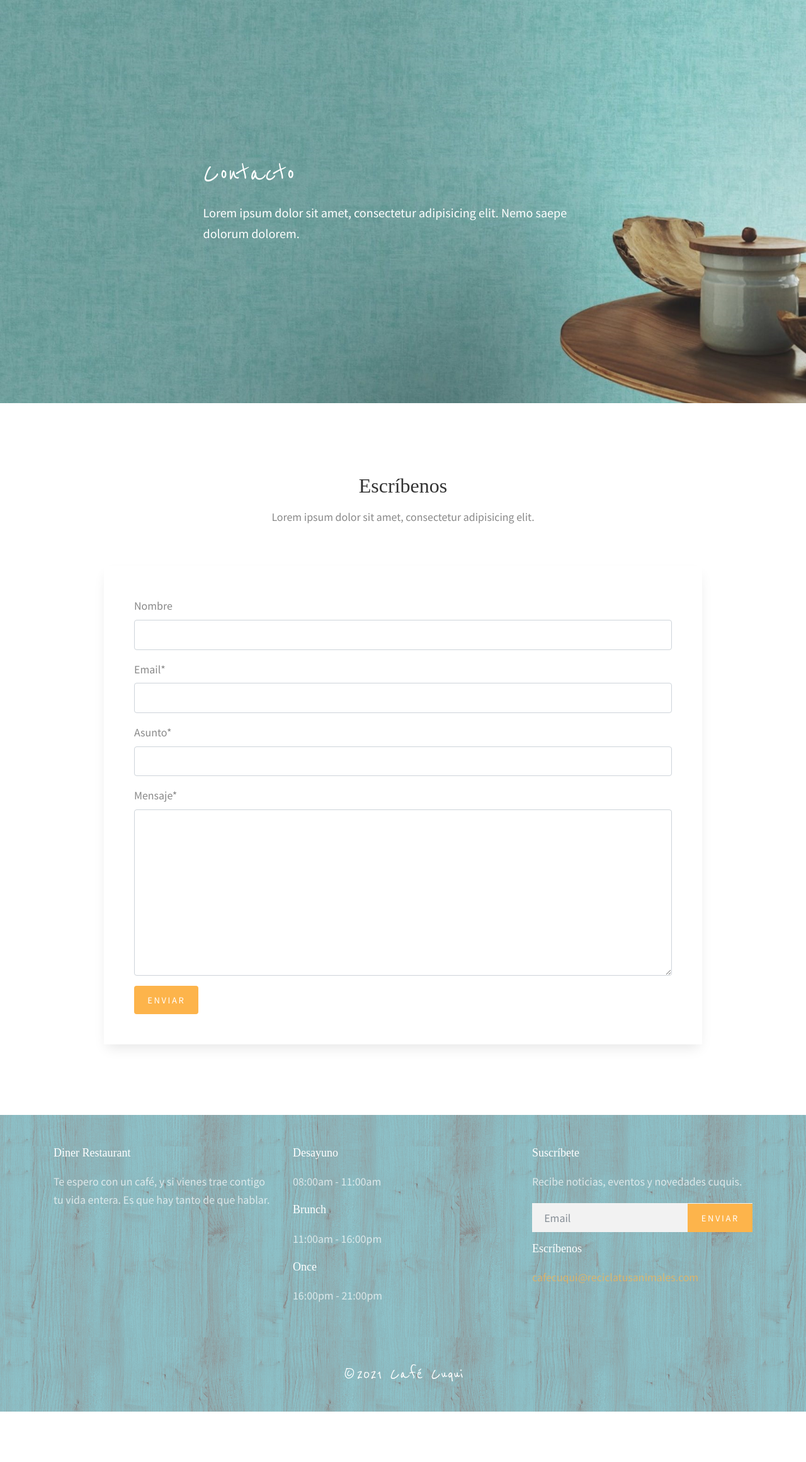
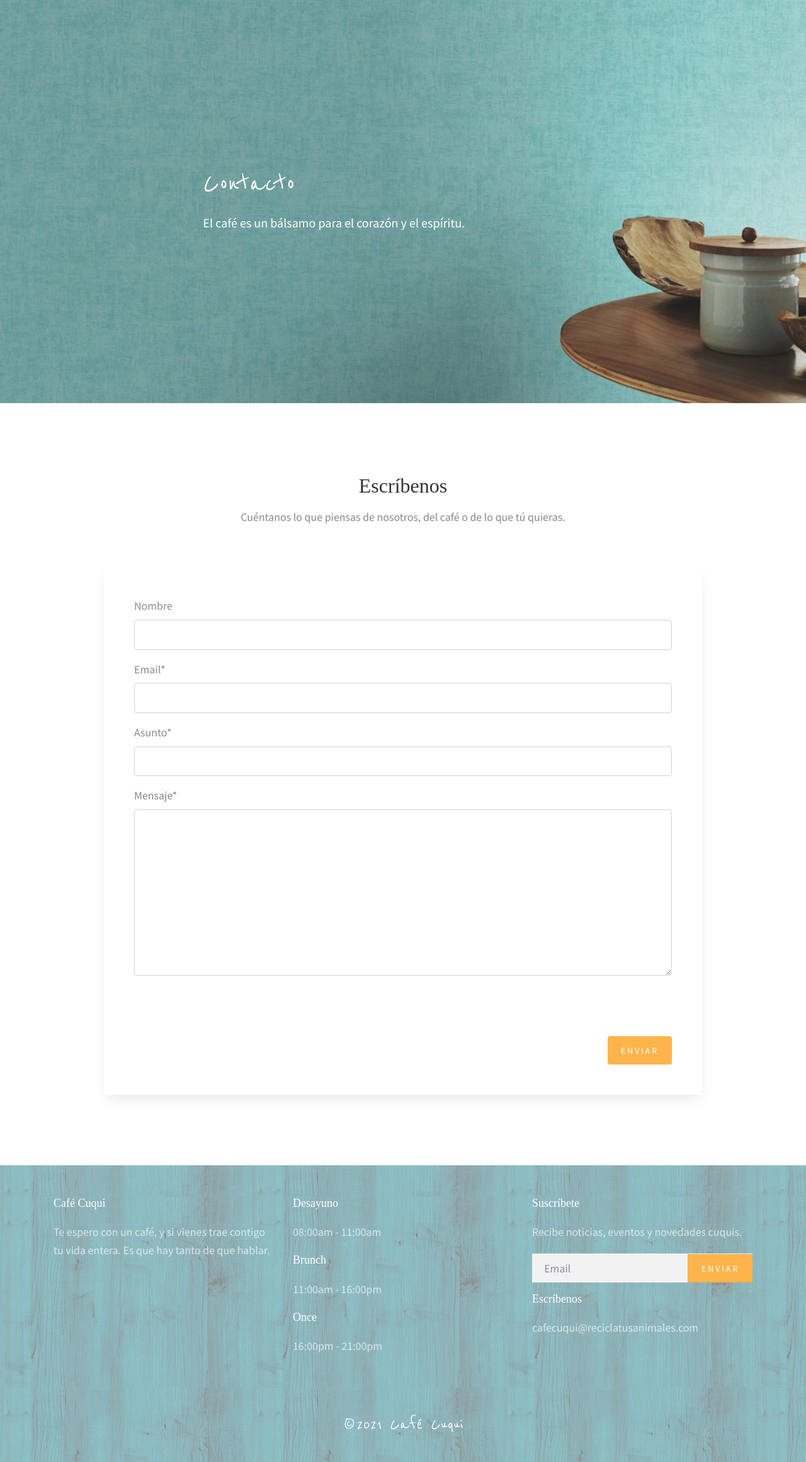
Before and after one commit to reciclatusanimales/cafe-cuqui, a Django app: page /contact/ in a window 1280 px wide. Shown: the whole page at 63% size. Before the commit the page ends 2241 px from the top, so only its background shows below. Run offline with Django 3.2, Linux system fonts and the light colour scheme; parts of the project's set-up code (start-up, migrations or seed data) failed here and were passed over; some libraries are stand-ins or nearby versions; some web fonts are replaced.

Commit message:
contact message

```diff
--- a/contact/templates/contact/contact.html
+++ b/contact/templates/contact/contact.html
@@ -13,7 +13,7 @@
         <div class="row align-items-center justify-content-center">
           <div class="col-md-7" data-aos="fade-up">
             <h2 class="heading">Contacto</h2>
-            <p class="lead">Lorem ipsum dolor sit amet, consectetur adipisicing elit. Nemo saepe dolorum dolorem.</p>
+            <p class="lead">El café es un bálsamo para el corazón y el espíritu.</p>
           </div>
         </div>
       </div>
@@ -25,7 +25,7 @@
       <div class="row justify-content-center mb-5">
         <div class="col-md-8  text-center">
           <h2 class="mb-3">Escríbenos</h2>
-          <p class="lead">Lorem ipsum dolor sit amet, consectetur adipisicing elit.</p>
+          <p class="lead">Cuéntanos lo que piensas de nosotros, del café o de lo que tú quieras.</p>
         </div>
       </div>
       <div class="row justify-content-center">
@@ -36,7 +36,9 @@
 
             {{ form | crispy }}
 
-            <button id="send" class="btn btn-primary">Enviar</button>
+            <div class="contact-message" id="message">☕ Tu mensaje ha sido enviado, muy pronto te responderemos.</div>
+
+            <button id="send" class="btn btn-primary contact-btn">Enviar</button>
 
           </form>
         </div>
@@ -62,7 +64,7 @@
     send_btn.addEventListener("click", function(event) {
       event.preventDefault()
 
-      // TODO: spinner
+      document.getElementById("message").style.visibility = "hidden";
 
       const name_input = document.getElementById("id_name")
       const name = name_input.value
@@ -115,13 +117,12 @@
           response => response.json()
         ).then(function(data) {
           if(data.success){
-            console.log("OK")
             name_input.value = ""
             email_input.value = ""
             subject_input.value = ""
             content_input.value = ""
 
-            // TODO: success message
+            document.getElementById("message").style.visibility = "visible";
           }else{
             console.log("NOTOK")
             // TODO: success message
--- a/static/site_static/css/style.css
+++ b/static/site_static/css/style.css
@@ -548,12 +548,32 @@ textarea.form-control {
 }
 
 .footer-contact-widget .contact-email {
-  color: #fdb44b;
+  color: #ffffff;
 }
 
 .footer-contact-widget .contact-phone {
   font-size: 30px;
   color: #333333;
+}
+
+.contact-btn{
+  float: right;
+}
+
+.contact-message {
+  visibility: hidden;
+  color: #32D190;
+  margin: 30px;
+  font-size: 14px;
+  text-align: right;
+  font-weight: 700;
+  text-transform: uppercase;
+}
+
+@media (min-width: 576px) {
+  .contact-message {
+    font-size: 20px;
+  }
 }
 
 .lead {
--- a/templates/base.html
+++ b/templates/base.html
@@ -44,7 +44,7 @@
           <ul class="list-unstyled">
             <li class="active"><a href="{% url 'home:home' %}">Inicio</a></li>
             <li><a href="{% url 'about:about' %}">Nosotros</a></li>
-            <li><a href="{% url 'meals:meals' %}">Nuestros Platos</a></li>
+            <li><a href="{% url 'meals:meals' %}">Nuestro Menú</a></li>
             <!-- <li><a href="{% url 'blog:posts' %}">Our Blog</a></li> -->
             <li><a href="{% url 'reservation:reserve_table' %}">Reservas</a></li>
             <li><a href="{% url 'contact:contact' %}">Contacto</a></li>
@@ -56,7 +56,7 @@
         <div class="d-flex justify-content-between">
           <div class="col-4 col-md-3">
              <ul class="list-unstyled social">
-              <li><a href="https://github.com/danielreyesveas/django-restaurant"><span class="fa fa-github"></span></a></li>
+              <li></li>
             </ul>
           </div>
           <div class="col-4 col-md-6 text-center">
@@ -81,7 +81,7 @@
             <div class="row small-gutters">
               <div class="col-md-6 col-lg-4" data-aos="fade" data-aos-delay="100">
                 <div class="footer-widget">
-                  <h3>Diner Restaurant</h3>
+                  <h3>Café Cuqui</h3>
                   <p>Te espero con un café, y si vienes trae contigo tu vida entera. Es que hay tanto de que hablar.</p>
                 </div>
               </div>
```
Also changed, not shown: home/templates/home/home.html (+5 -5 lines).
